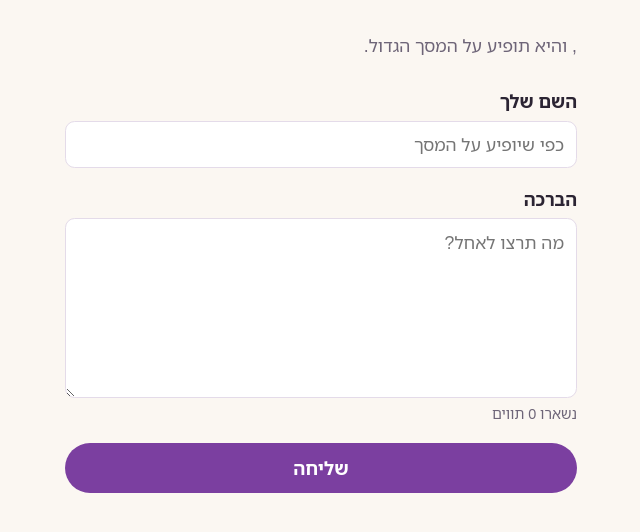
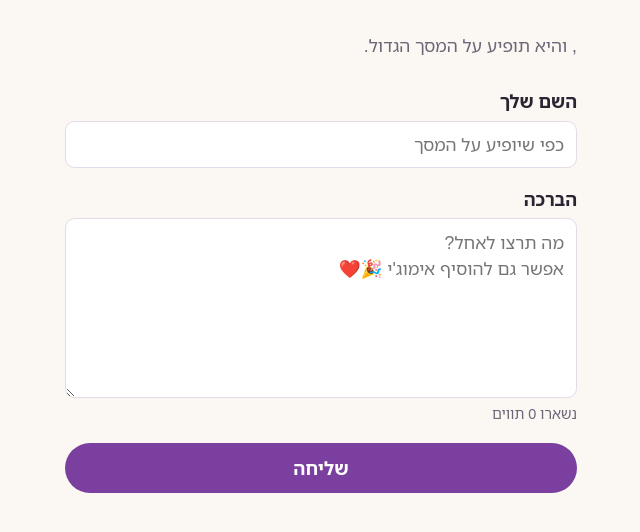
Before and after one commit to nyh/greetings, a Flask app: template greetings/templates/form.html in a window 1280 px wide. Shown: the top 532 px of the page, without its empty margins (319-959 px from the left). Run offline with Flask 3, Linux system fonts and the light colour scheme; the template is opened without the code that fills it, so the values that code supplies are empty; parts of the project's set-up code (start-up, migrations or seed data) failed here and were passed over.

Commit message:
Form: tell guests they can add emoji

```diff
--- a/greetings/templates/form.html
+++ b/greetings/templates/form.html
@@ -23,7 +23,7 @@
            data-max="{{ cfg.max_name }}">
     <label for="body">הברכה</label>
     <textarea id="body" name="body" rows="6" dir="auto" required
-              placeholder="מה תרצו לאחל?"
+              placeholder="מה תרצו לאחל?&#10;אפשר גם להוסיף אימוג'י 🎉❤️"
               data-max="{{ cfg.max_length }}">{{ body }}</textarea>
     <p class="counter" id="counter" aria-live="polite">עד {{ cfg.max_length }} תווים</p>
     <button type="submit">{% if greeting %}שמירת השינויים{% else %}שליחה{% endif %}</button>
```
